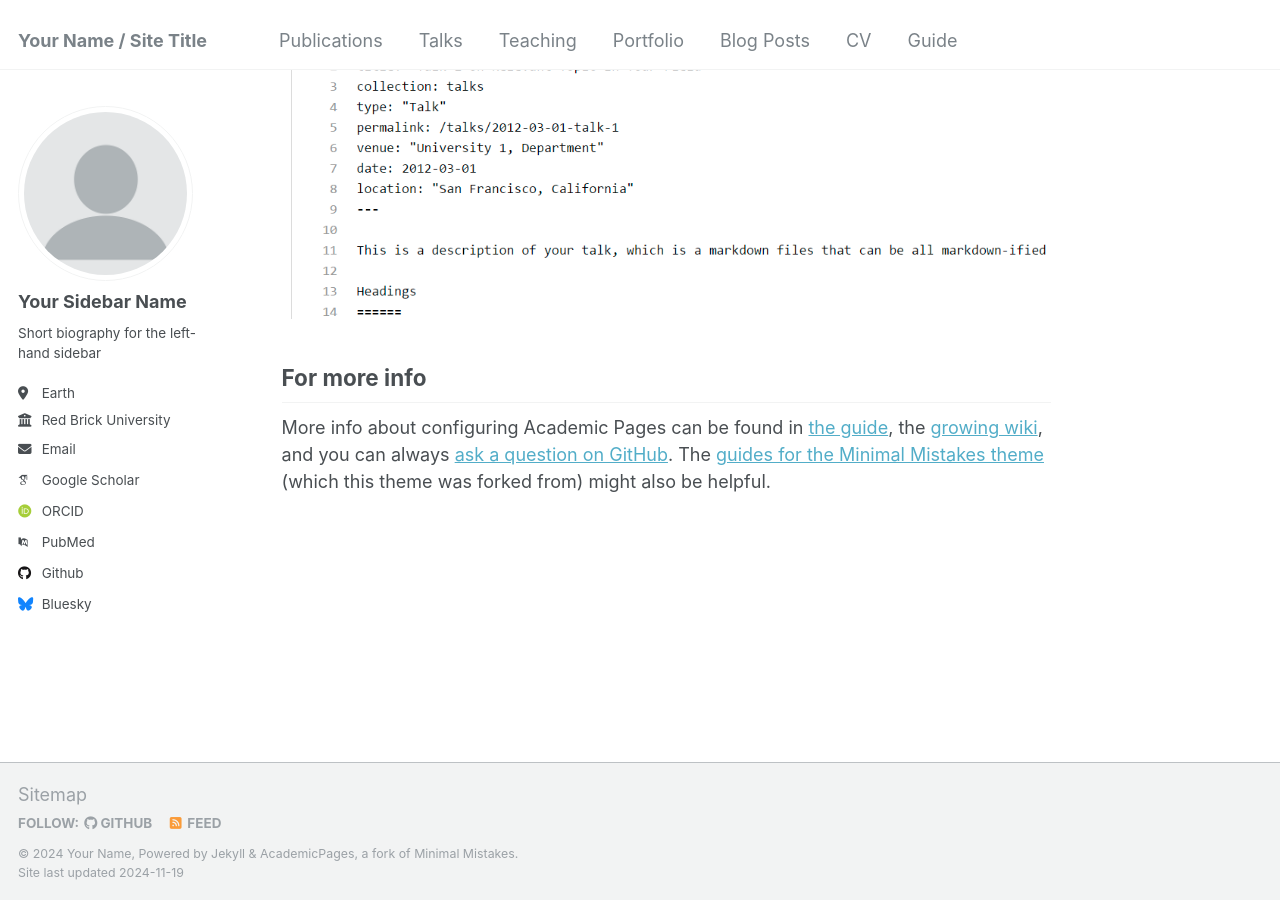
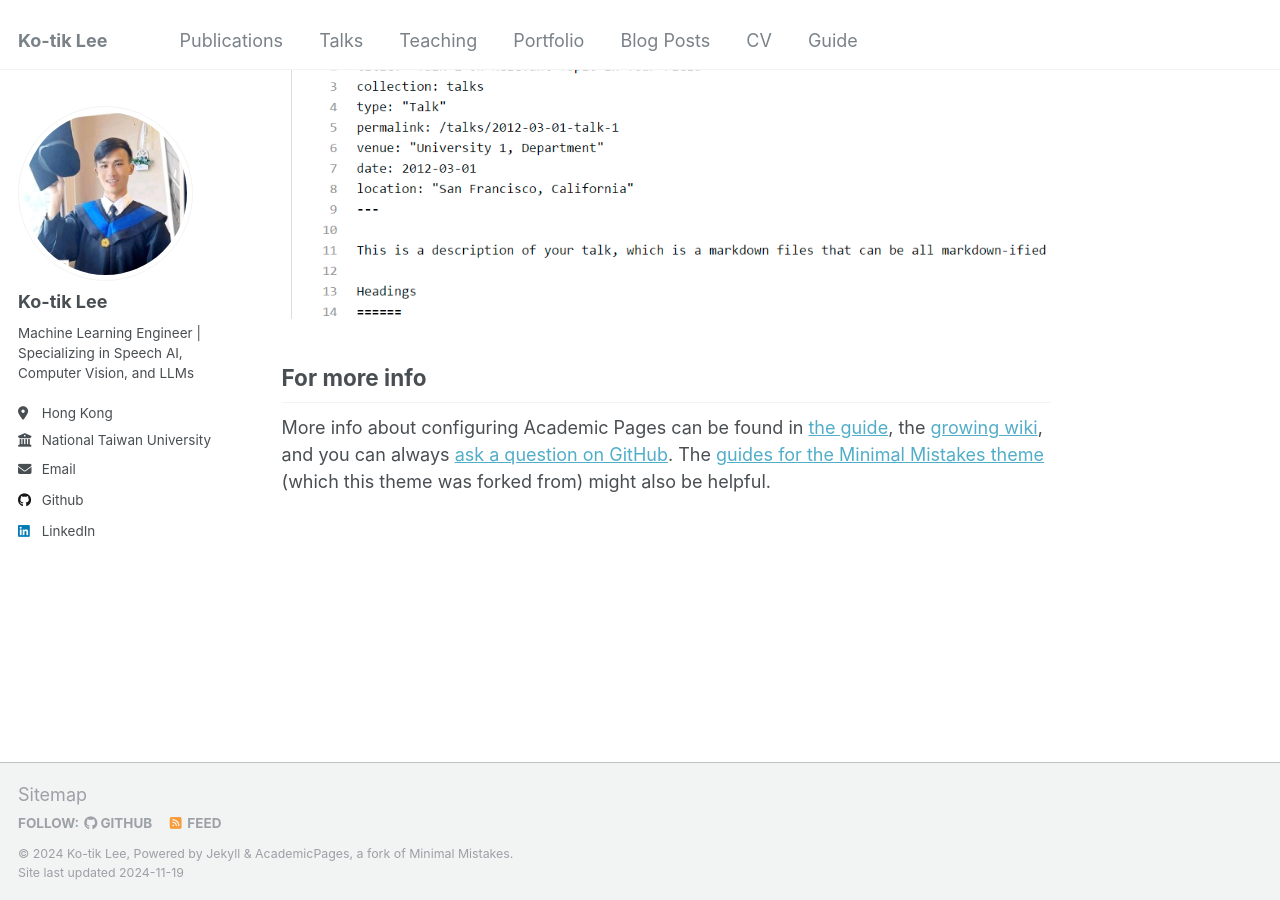
Before and after one commit to godiclee/godiclee.github.io, a Jekyll site: the page built from _pages/about.md, in a window 1280 px wide and 900 px high, scrolled down 2643 px. Built offline with Jekyll 4.4.1, drawn with Linux system fonts in a browser that asks for light colours; some web fonts are replaced.

```diff
--- a/_config.yml
+++ b/_config.yml
@@ -8,13 +8,13 @@
 
 # Basic Site Settings
 locale                   : "en-US"
-title                    : "Your Name / Site Title"
+title                    : "Ko-tik Lee"
 title_separator          : "-"
-name                     : &name "Your Name"
-description              : &description "personal description"
-url                      : https://academicpages.github.io # the base hostname & protocol for your site e.g. "https://[your GitHub username].github.io"
+name                     : &name "Ko-tik Lee"
+description              : &description ""
+url                      : https://godiclee.github.io # the base hostname & protocol for your site e.g. "https://[your GitHub username].github.io"
 baseurl                  : "" # the subpath of your site, e.g. "/blog"
-repository               : "academicpages/academicpages.github.io"
+repository               : "godiclee/godiclee.github.io"
 
 # Site Author - The following control what appear as part of the author content on the side bar.
 #               If a field is blank the icon and link will not appear, otherwise it will be shown.
@@ -22,21 +22,21 @@ repository               : "academicpages/academicpages.github.io"
 author:
   # Biographic information
   avatar           : "profile.png"
-  name             : "Your Sidebar Name"
+  name             : "Ko-tik Lee"
   pronouns         : # example: "she/her"
-  bio              : "Short biography for the left-hand sidebar"
-  location         : "Earth"
-  employer         : "Red Brick University"
+  bio              : "Machine Learning Engineer | Specializing in Speech AI, Computer Vision, and LLMs"
+  location         : "Hong Kong"
+  employer         : "National Taiwan University"
   uri              : # URL
-  email            : "none@example.org"
+  email            : "godiclee@gmail.com"
 
   # Academic websites
   arxiv            : # URL - Update with the correct link to your profile
-  googlescholar    : "https://scholar.google.com/citations?user=PS_CX0AAAAAJ"
+  googlescholar    : # URL
   impactstory      : # URL
-  orcid            : "http://orcid.org/yourorcidurl"
+  orcid            : # URL
   semantic         : # URL
-  pubmed           : "https://www.ncbi.nlm.nih.gov/pubmed/?term=john+snow"
+  pubmed           : # URL
   researchgate     : # URL
   scopus           : # URL
 
@@ -44,12 +44,12 @@ author:
   bitbucket        : # Username - Update with your username on the site
   codepen          : # Username
   dribbble         : # Username
-  github           : "academicpages"
+  github           : "godiclee"
   kaggle           : # Username
   stackoverflow    : # User number or user number and name (i.e., use "1" or "1/jeff-atwood")
 
   # Social media
-  bluesky          : "bsky.app" # Replace this with you Bluesky username
+  bluesky          : # Username
   facebook         : # Username
   flickr           : # Username
   foursquare       : # Username
@@ -58,7 +58,7 @@ author:
   keybase          : # Username
   instagram        : # Username
   lastfm           : # Username
-  linkedin         : # Username
+  linkedin         : "Ko Tik Lee"
   mastodon         : # URL
   medium           : # URL
   pinterest        : # Username
```
Also changed, not shown: images/profile.png.
